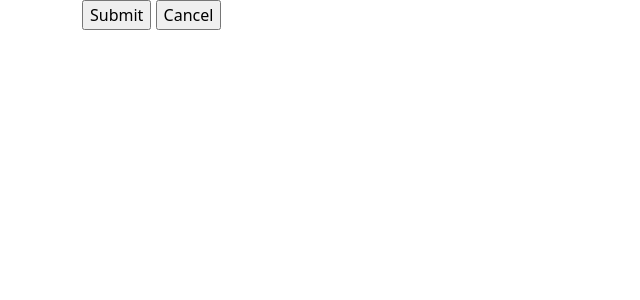
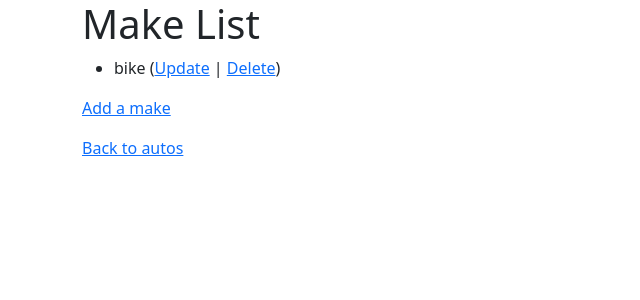
Before and after one commit to nullHawk/DJ4, a Django app: page /autos/lookup/ in a window 1280 px wide. Shown: the top 300 px of the page, without its empty margins (0-640 px from the left). Run offline with Django 3.2, Linux system fonts and the light colour scheme; a user stored in the database is signed in; data comes from the database, SQL or seed files in the repository; both versions use the stored data as it was after the commit; some libraries are stand-ins or nearby versions.

Commit message:
changed lookup

```diff
--- a/autos/templates/autos/make_list.html
+++ b/autos/templates/autos/make_list.html
@@ -1,12 +1,22 @@
 {% extends "base_bootstrap.html" %}
 
 {% block content %}
-  <form action="" method="post">
-    {% csrf_token %}
-    <table>
-    {{ form.as_table }}
-    </table>
-    <input type="submit" value="Submit">
-    <input type="submit" onclick="window.location='{% url 'autos:all' %}' ; return false;" value="Cancel">
-  </form>
+  <h1>Make List</h1>
+  {% if make_list %}
+  <ul>
+    {% for make in make_list %}
+      <li>
+          {{ make.name }}
+         (<a href="{% url 'autos:make_update' make.id %}">Update</a> |
+          <a href="{% url 'autos:make_delete' make.id %}">Delete</a>)
+      </li>
+    {% endfor %}
+  </ul>
+  {% else %}
+    <p>There are no makes in the library.</p>
+  {% endif %}
+  <p><a href="{% url 'autos:make_create' %}">Add a make</a></p>
+  <p>
+    <a href="{% url 'autos:all' %}">Back to autos</a>
+  </p>
 {% endblock %}
```
Also changed, not shown: db.sqlite3.
